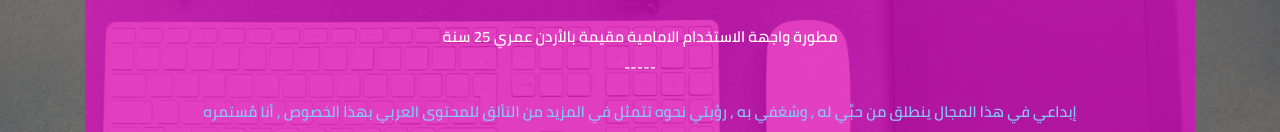
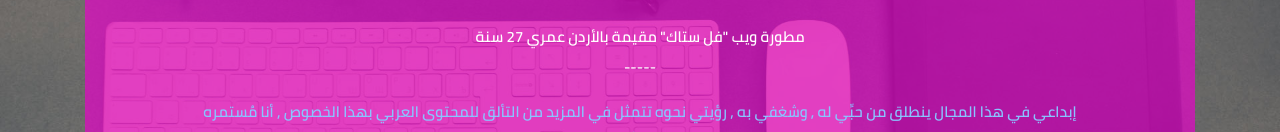
Before and after one commit to Heba-Batayneh/Heba-Batayneh-gallary.github.io, a plain HTML site: page index.html in a window 1280 px wide. Shown: the part 506-638 px from the top of the page. Drawn offline with Linux system fonts and the light colour scheme.

Commit message:
Update index.html

```diff
--- a/index.html
+++ b/index.html
@@ -75,7 +75,7 @@
                     </span>
                 </h1>
                 <h2>
-                    مطورة واجهة الاستخدام الامامية مقيمة بالأردن عمري 25 سنة
+                    مطورة ويب "فل ستاك" مقيمة بالأردن عمري 27 سنة
                     <br />
                     -----
                 </h2>
```
